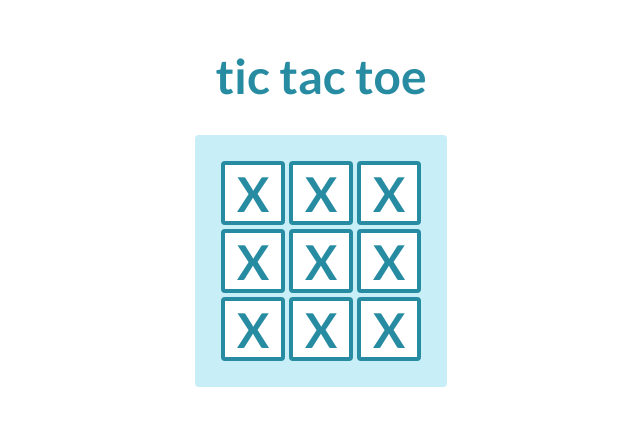
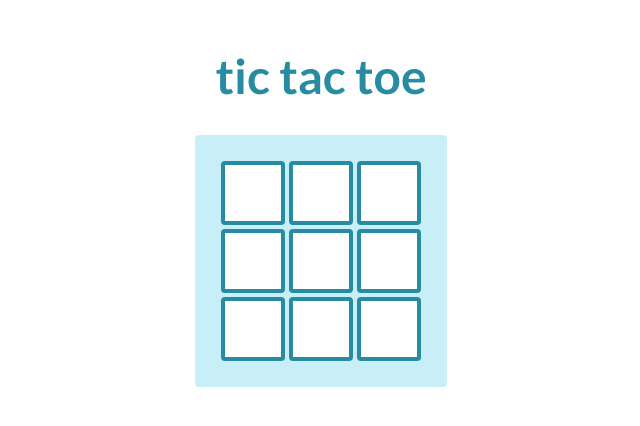
Before and after one commit to logic-fabric/react-tutorial, a React (Create React App) app: page / in a window 1280 px wide. Shown: the top 426 px of the page, without its empty margins (319-959 px from the left). Built offline with nearby package versions, Linux system fonts and the light colour scheme.

Commit message:
feature: BoardSquares are now clickable with their states controlled by Board

```diff
--- a/src/components/Board/Board.css
+++ b/src/components/Board/Board.css
@@ -5,6 +5,10 @@
   border-radius: 0.25rem;
 
   background: var(--primary-100);
+}
+
+.board__row {
+  display: flex;
 }
 
 .board-square {
--- a/src/components/Board/Board.jsx
+++ b/src/components/Board/Board.jsx
@@ -5,34 +5,54 @@ import "./Board.css";
 class BoardSquare extends React.Component {
   render() {
     return (
-      <button className="board-square">
-        <div className="board-square__content">X</div>
+      <button className="board-square" onClick={() => this.props.onClick()}>
+        <div className="board-square__content">{this.props.value}</div>
       </button>
     );
   }
 }
 
 export class Board extends React.Component {
-  renderSquare(i) {
-    return <BoardSquare />;
+  constructor(props) {
+    super(props);
+
+    this.state = {
+      squares: Array(9).fill(null),
+    };
+  }
+
+  handleClick(squareIndex) {
+    const newSquaresState = [...this.state.squares];
+    newSquaresState[squareIndex] = "X";
+
+    this.setState({ squares: newSquaresState });
+  }
+
+  renderSquare(squareIndex) {
+    return (
+      <BoardSquare
+        value={this.state.squares[squareIndex]}
+        onClick={() => this.handleClick(squareIndex)}
+      />
+    );
   }
 
   render() {
     return (
       <div className="board">
-        <div className="board-row">
+        <div className="board__row">
           {this.renderSquare(0)}
           {this.renderSquare(1)}
           {this.renderSquare(2)}
         </div>
 
-        <div className="board-row">
+        <div className="board__row">
           {this.renderSquare(3)}
           {this.renderSquare(4)}
           {this.renderSquare(5)}
         </div>
 
-        <div className="board-row">
+        <div className="board__row">
           {this.renderSquare(6)}
           {this.renderSquare(7)}
           {this.renderSquare(8)}
```
